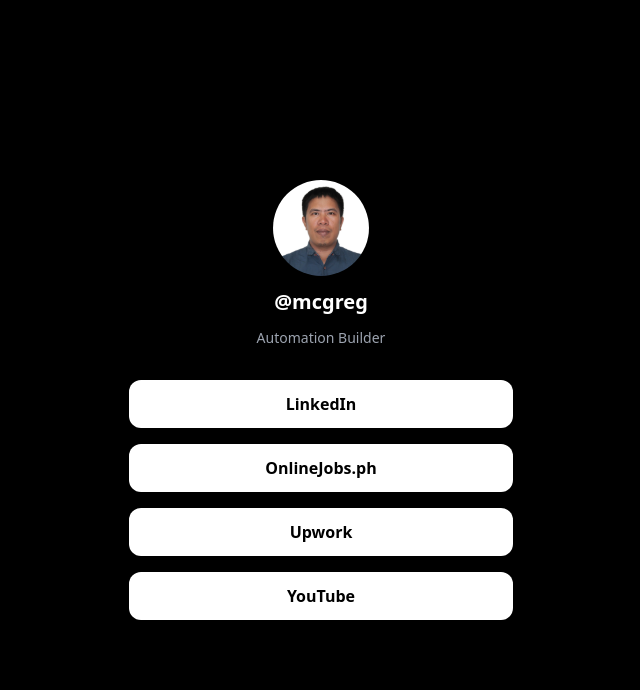
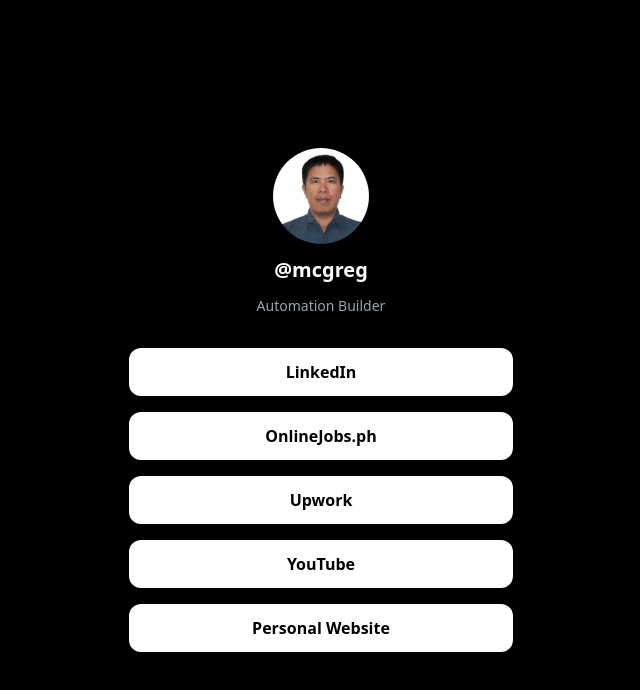
Before and after one commit to mcgreg-devlab/mcgreg-linkhub, a Next.js app: page / in a window 1280 px wide. Shown: the top 690 px of the page, without its empty margins (319-959 px from the left). Built offline with nearby package versions, Linux system fonts and the light colour scheme.

Commit message:
fix comma

```diff
--- a/app/page.tsx
+++ b/app/page.tsx
@@ -4,6 +4,7 @@
   { name: "OnlineJobs.ph", url: "https://www.onlinejobs.ph/jobseekers/info/2005695" },
   { name: "Upwork", url: "https://www.upwork.com/freelancers/011679636902fb2d51?mp_source=share" },
   { name: "YouTube", url: "http://www.youtube.com/@mCgReg861" },
+  { name: "Personal Website", url: "https://mgseosolution.com/" }
 ];
 
   return (
```
